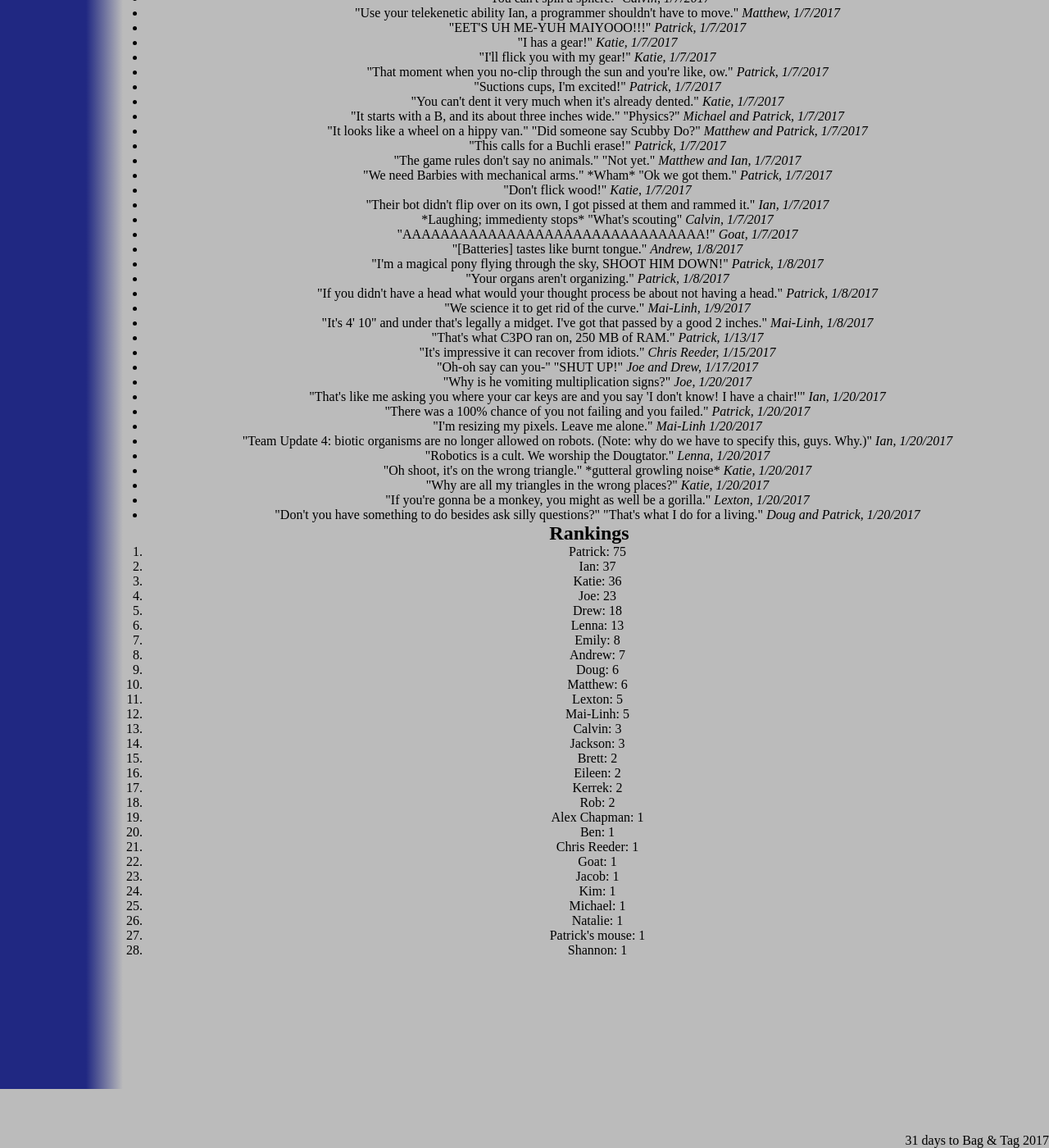
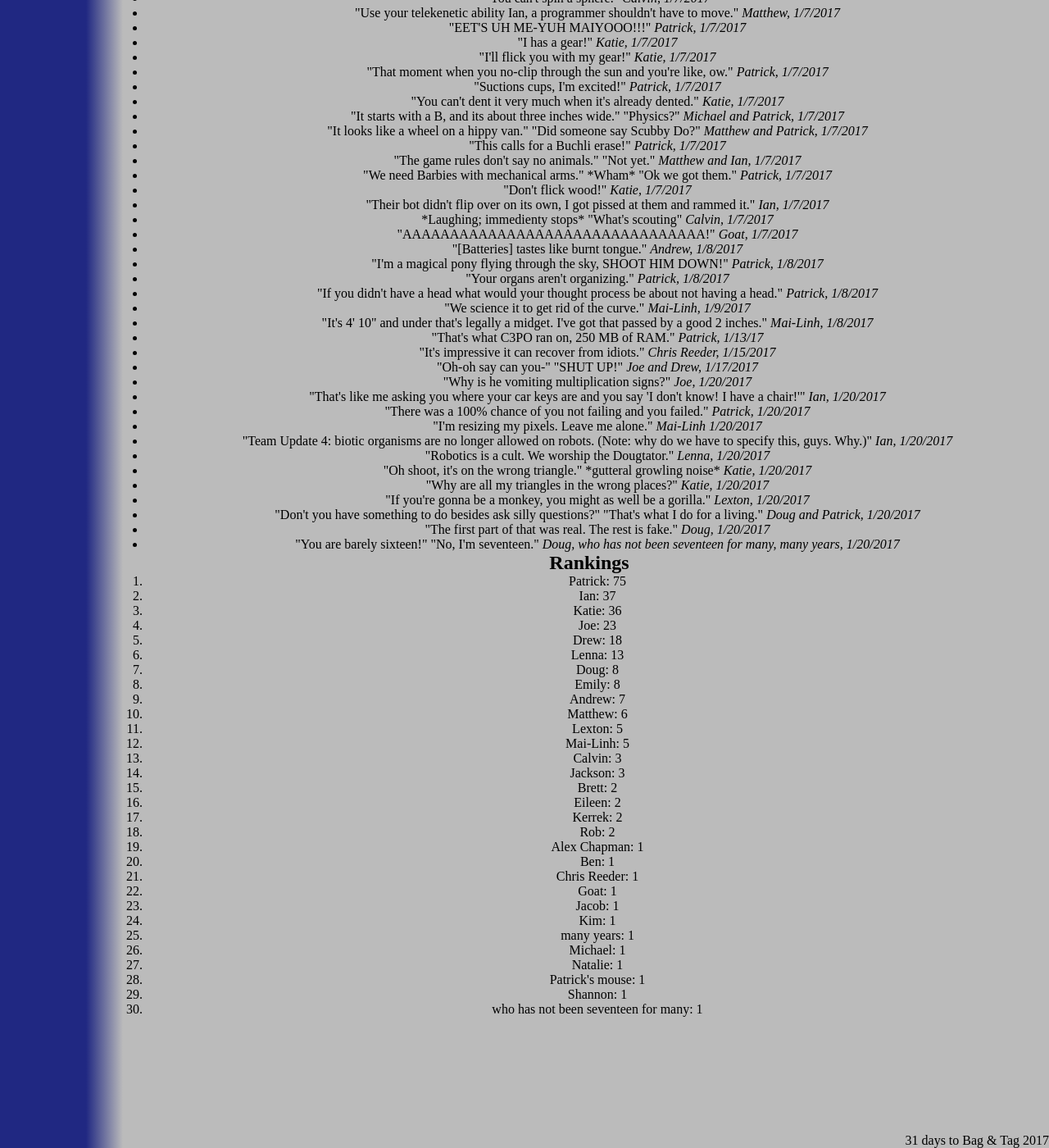
Before and after one commit to katiebugmoon/FRC4131.github.io, a Jekyll site: the page built from media/2017/quotes.html, in a window 1280 px wide and 1400 px high, scrolled down 3177 px. Shown: the whole window at 82% size. Built offline with Jekyll 4.4.1, drawn with Linux system fonts in a browser that asks for light colours; nearby versions of some CDN libraries.

Commit message:
Update quotes.html

```diff
--- a/media/2017/quotes.html
+++ b/media/2017/quotes.html
@@ -204,6 +204,8 @@ title: Build Season 2017 Quotes
 	<li>"Why are all my triangles in the wrong places?" <i>Katie, 1/20/2017</i></li>
 	<li>"If you're gonna be a monkey, you might as well be a gorilla." <i>Lexton, 1/20/2017</i></li>
 	<li>"Don't you have something to do besides ask silly questions?" "That's what I do for a living." <i>Doug and Patrick, 1/20/2017</i></li>
+	<li>"The first part of that was real. The rest is fake." <i>Doug, 1/20/2017</i></li>
+	<li>"You are barely sixteen!" "No, I'm seventeen." <i>Doug, who has not been seventeen for many, many years, 1/20/2017</i></li>
 </ul>
 <h2>Rankings</h2>
 <ol id='rankings'></ol>
```
